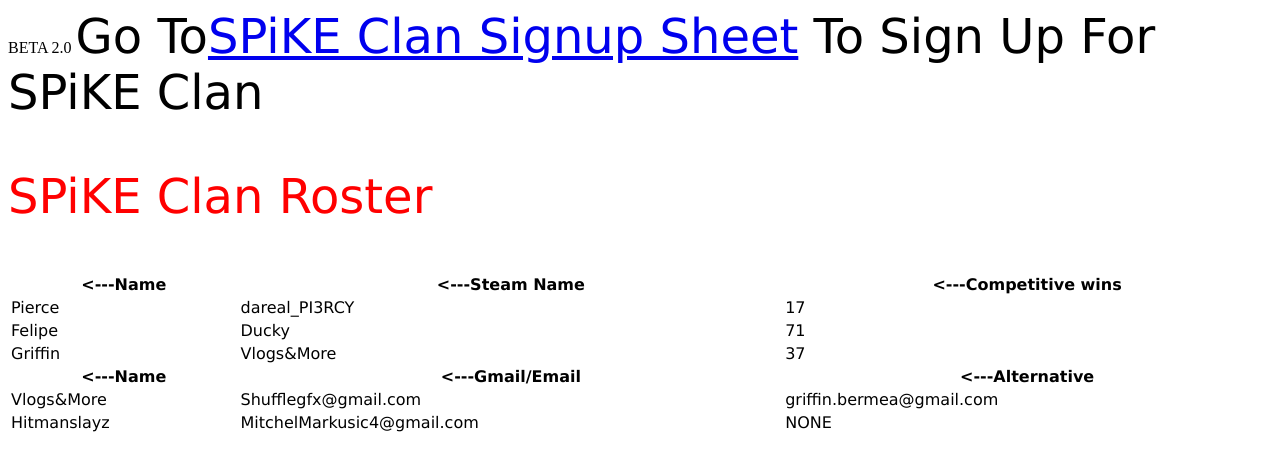
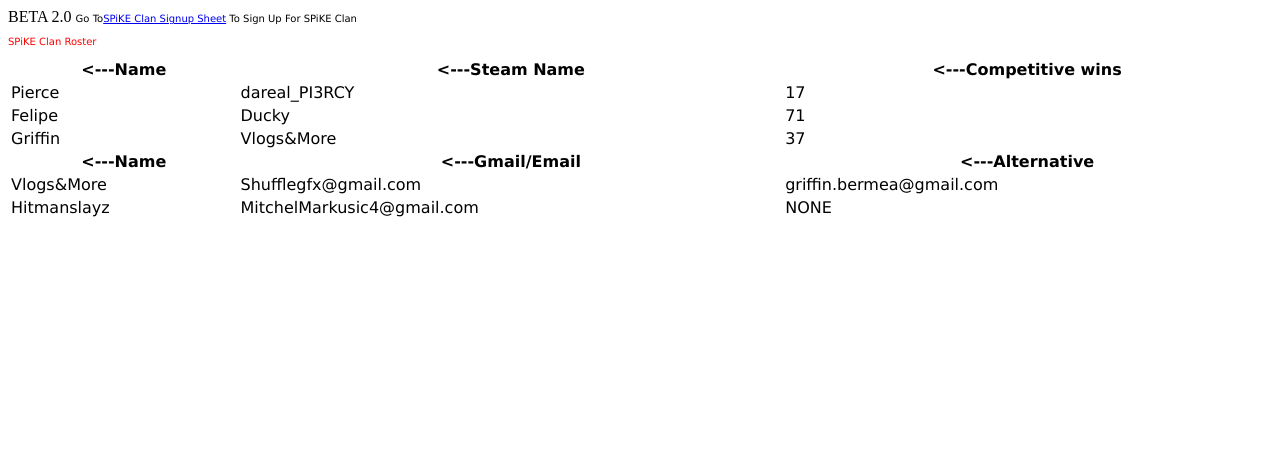
Before and after one commit to PI3RCY/PI3RCY.github.io, a plain HTML site: page index.html in a window 1280 px wide. Drawn offline with Linux system fonts and the light colour scheme.

Commit message:
Update index.html

```diff
--- a/index.html
+++ b/index.html
@@ -39,7 +39,7 @@ BETA 2.0
    <td>MitchelMarkusic4@gmail.com</td>
    <td>NONE</td>
 </tr>
-<font size="10px">Go To<a href="https://docs.google.com/forms/d/e/1FAIpQLSfJz5pLldQKicFIYQs_zh_9bWtryawyzMQaAlQ7isuYonVz-Q/viewform">SPiKE Clan Signup Sheet</a> To Sign Up For SPiKE Clan
+<font size="1px">Go To<a href="https://docs.google.com/forms/d/e/1FAIpQLSfJz5pLldQKicFIYQs_zh_9bWtryawyzMQaAlQ7isuYonVz-Q/viewform">SPiKE Clan Signup Sheet</a> To Sign Up For SPiKE Clan
 </tr>
 <p>
 <font color="red">SPiKE Clan Roster<font>
```
